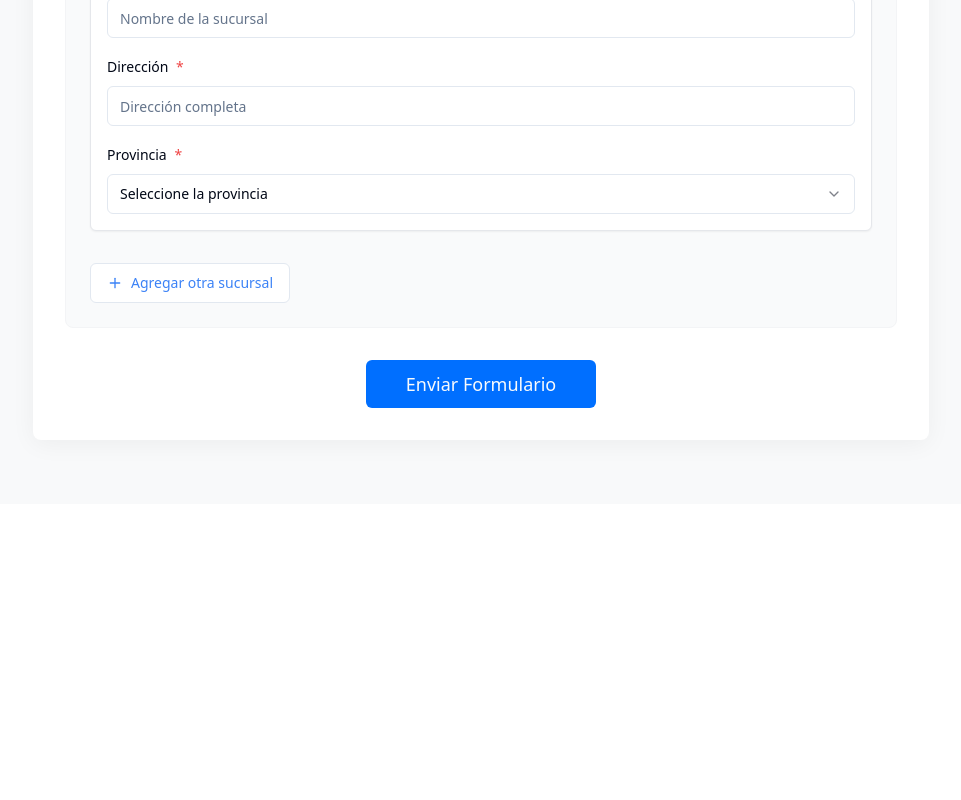
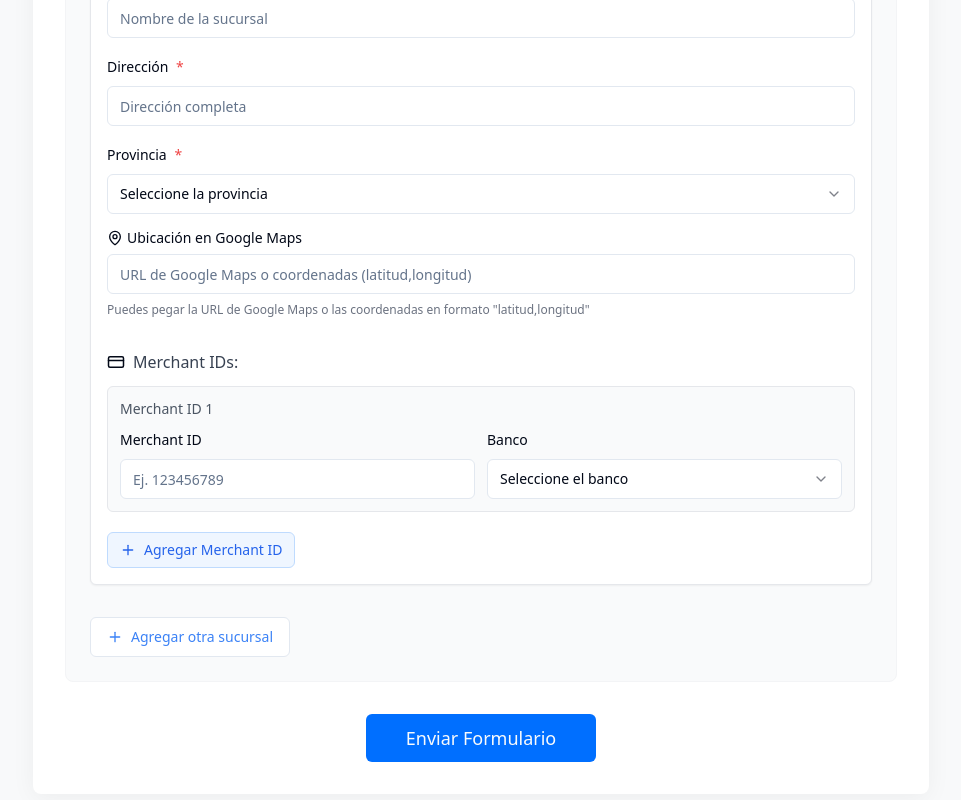
Before and after one commit to mingod10/form-o-matic-sharepoint, a React (Vite) app: page / in a window 1280 px wide. Shown: the part 2191-2991 px from the top of the page, without its empty margins (159-1120 px from the left). Before the commit the page ends 2695 px from the top, so only its background shows below. Built offline with nearby package versions, Linux system fonts and the light colour scheme.

Commit message:
Add fields to Branch section
Adds fields for Merchant ID and Bank Name to the Branch section.

```diff
--- a/src/components/BranchSection.tsx
+++ b/src/components/BranchSection.tsx
@@ -1,11 +1,10 @@
-
-import { Branch, PROVINCE_OPTIONS } from "@/types/form";
-import { createEmptyBranch } from "@/utils/formUtils";
+import { Branch, MerchantID, PROVINCE_OPTIONS, BANK_OPTIONS } from "@/types/form";
+import { createEmptyBranch, createEmptyMerchantID } from "@/utils/formUtils";
 import { Button } from "@/components/ui/button";
 import { Input } from "@/components/ui/input";
 import { Label } from "@/components/ui/label";
 import { Select, SelectContent, SelectItem, SelectTrigger, SelectValue } from "@/components/ui/select";
-import { X, Plus, Building } from "lucide-react";
+import { X, Plus, Building, MapPin, CreditCard, Building2 } from "lucide-react";
 
 interface BranchSectionProps {
   branches: Branch[];
@@ -29,6 +28,47 @@ const BranchSection = ({ branches, setBranches }: BranchSectionProps) => {
       branches.map(branch =>
         branch.id === id ? { ...branch, [field]: value } : branch
       )
+    );
+  };
+
+  const handleAddMerchantID = (branchId: string) => {
+    setBranches(
+      branches.map(branch =>
+        branch.id === branchId
+          ? { ...branch, merchantIds: [...branch.merchantIds, createEmptyMerchantID()] }
+          : branch
+      )
+    );
+  };
+
+  const handleRemoveMerchantID = (branchId: string, merchantIdId: string) => {
+    setBranches(
+      branches.map(branch => {
+        if (branch.id !== branchId) return branch;
+
+        // Keep at least one merchant ID field
+        if (branch.merchantIds.length === 1) return branch;
+
+        return {
+          ...branch,
+          merchantIds: branch.merchantIds.filter(mid => mid.id !== merchantIdId)
+        };
+      })
+    );
+  };
+
+  const updateMerchantID = (branchId: string, merchantIdId: string, field: keyof MerchantID, value: string) => {
+    setBranches(
+      branches.map(branch => {
+        if (branch.id !== branchId) return branch;
+
+        return {
+          ...branch,
+          merchantIds: branch.merchantIds.map(mid =>
+            mid.id === merchantIdId ? { ...mid, [field]: value } : mid
+          )
+        };
+      })
     );
   };
 
@@ -109,6 +149,97 @@ const BranchSection = ({ branches, setBranches }: BranchSectionProps) => {
                 </SelectContent>
               </Select>
             </div>
+
+            <div className="space-y-2 md:col-span-2">
+              <Label htmlFor={`maps-${branch.id}`} className="flex items-center gap-1">
+                <MapPin size={16} /> Ubicación en Google Maps
+              </Label>
+              <Input
+                id={`maps-${branch.id}`}
+                value={branch.googleMapsUrl}
+                onChange={(e) => updateBranch(branch.id, "googleMapsUrl", e.target.value)}
+                className="form-input"
+                placeholder="URL de Google Maps o coordenadas (latitud,longitud)"
+              />
+              <p className="text-xs text-gray-500 mt-1">
+                Puedes pegar la URL de Google Maps o las coordenadas en formato "latitud,longitud"
+              </p>
+            </div>
+
+            <div className="md:col-span-2 pt-4">
+              <div className="flex items-center gap-2 mb-3">
+                <CreditCard size={18} />
+                <h5 className="text-md font-medium text-gray-700">Merchant IDs:</h5>
+              </div>
+
+              {branch.merchantIds.map((merchantId, midIndex) => (
+                <div
+                  key={merchantId.id}
+                  className="p-3 mb-3 bg-gray-50 rounded-md border border-gray-200 relative"
+                >
+                  <div className="flex justify-between items-center mb-2">
+                    <span className="text-sm text-gray-600">Merchant ID {midIndex + 1}</span>
+                    {branch.merchantIds.length > 1 && (
+                      <Button
+                        type="button"
+                        variant="ghost"
+                        size="sm"
+                        onClick={() => handleRemoveMerchantID(branch.id, merchantId.id)}
+                        className="h-6 w-6 p-0 text-gray-500 hover:text-red-500 absolute top-2 right-2"
+                      >
+                        <X size={14} />
+                      </Button>
+                    )}
+                  </div>
+
+                  <div className="grid grid-cols-1 md:grid-cols-2 gap-3">
+                    <div className="space-y-2">
+                      <Label htmlFor={`merchant-id-${merchantId.id}`}>
+                        Merchant ID
+                      </Label>
+                      <Input
+                        id={`merchant-id-${merchantId.id}`}
+                        value={merchantId.merchantId}
+                        onChange={(e) => updateMerchantID(branch.id, merchantId.id, "merchantId", e.target.value)}
+                        className="form-input"
+                        placeholder="Ej. 123456789"
+                      />
+                    </div>
+
+                    <div className="space-y-2">
+                      <Label htmlFor={`bank-${merchantId.id}`}>
+                        Banco
+                      </Label>
+                      <Select
+                        value={merchantId.bank}
+                        onValueChange={(value) => updateMerchantID(branch.id, merchantId.id, "bank", value)}
+                      >
+                        <SelectTrigger id={`bank-${merchantId.id}`} className="form-select">
+                          <SelectValue placeholder="Seleccione el banco" />
+                        </SelectTrigger>
+                        <SelectContent>
+                          {BANK_OPTIONS.map((bank) => (
+                            <SelectItem key={bank} value={bank}>
+                              {bank}
+                            </SelectItem>
+                          ))}
+                        </SelectContent>
+                      </Select>
+                    </div>
+                  </div>
+                </div>
+              ))}
+
+              <Button
+                type="button"
+                variant="outline"
+                onClick={() => handleAddMerchantID(branch.id)}
+                className="mt-2 bg-blue-50 hover:bg-blue-100 text-blue-600 border-blue-200"
+                size="sm"
+              >
+                <Plus size={16} /> Agregar Merchant ID
+              </Button>
+            </div>
           </div>
         </div>
       ))}
--- a/src/types/form.ts
+++ b/src/types/form.ts
@@ -1,4 +1,3 @@
-
 export interface Contact {
   id: string;
   firstName: string;
@@ -8,11 +7,19 @@ export interface Contact {
   phone: string;
 }
 
+export interface MerchantID {
+  id: string;
+  merchantId: string;
+  bank: string;
+}
+
 export interface Branch {
   id: string;
   name: string;
   address: string;
   province: string;
+  googleMapsUrl: string;
+  merchantIds: MerchantID[];
 }
 
 export interface BusinessFormData {
@@ -69,3 +76,15 @@ export const PROVINCE_OPTIONS = [
   "Panamá Oeste",
   "Veraguas"
 ];
+
+export const BANK_OPTIONS = [
+  "Banco General",
+  "Banco Nacional de Panamá",
+  "Banistmo",
+  "Multibank",
+  "BAC Credomatic",
+  "Scotiabank",
+  "Banco Aliado",
+  "Global Bank",
+  "Banesco"
+];
--- a/src/utils/formUtils.ts
+++ b/src/utils/formUtils.ts
@@ -1,7 +1,12 @@
-
 import { toast } from "sonner";
 import { v4 as uuidv4 } from "uuid";
-import { Contact, Branch, BusinessFormData } from "@/types/form";
+import { Contact, Branch, BusinessFormData, MerchantID } from "@/types/form";
+
+export const createEmptyMerchantID = (): MerchantID => ({
+  id: uuidv4(),
+  merchantId: "",
+  bank: ""
+});
 
 export const createEmptyContact = (): Contact => ({
   id: uuidv4(),
@@ -16,7 +21,9 @@ export const createEmptyBranch = (): Branch => ({
   id: uuidv4(),
   name: "",
   address: "",
-  province: ""
+  province: "",
+  googleMapsUrl: "",
+  merchantIds: [createEmptyMerchantID()]
 });
 
 export const createEmptyFormData = (): BusinessFormData => ({
@@ -73,7 +80,7 @@ export const validateFormData = (formData: BusinessFormData): string[] => {
   );
   if (!hasValidContact) errors.push("Al menos un contacto completo es requerido");
 
-  // Validate at least one branch
+  // Validate at least one branch with required fields
   const hasValidBranch = formData.branches.some(
     branch => branch.name && branch.address && branch.province
   );
```
